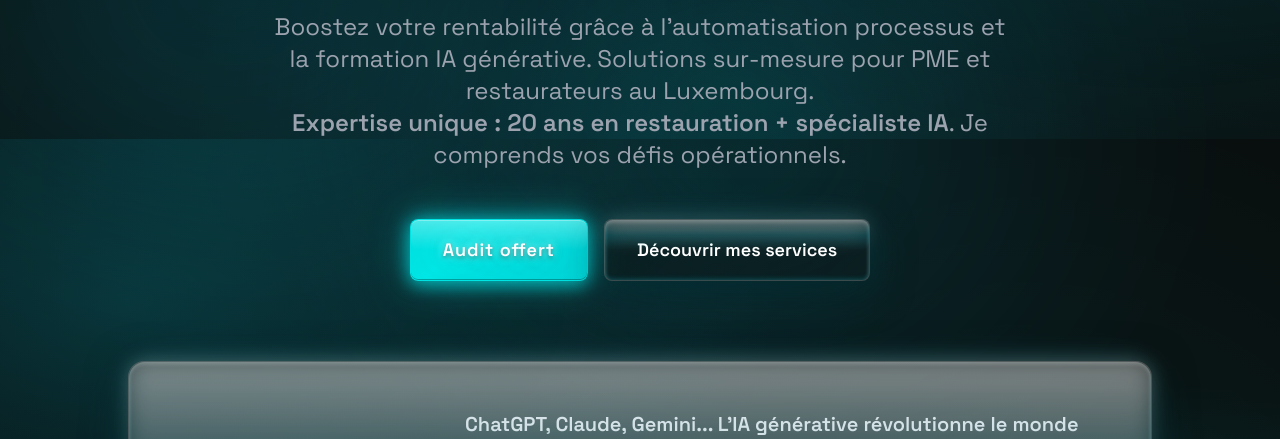
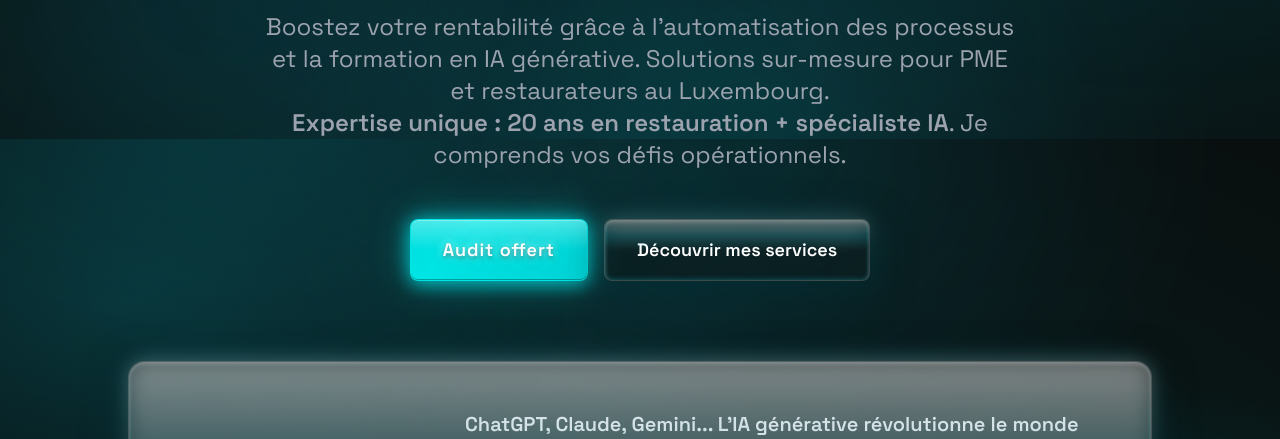
Before and after one commit to simonpionnier/Site-Spailux, a plain HTML site: page index.html in a window 1280 px wide. Shown: the part 661-1100 px from the top of the page. Drawn offline with nearby package versions, Linux system fonts and the light colour scheme; a script that the page names is missing.

Commit message:
Update index.html

```diff
--- a/index.html
+++ b/index.html
@@ -633,7 +633,7 @@
                 </h1>
 
                 <p class="fade-in-text text-lg sm:text-xl md:text-2xl text-gray-400 dark:text-gray-400 mb-8 sm:mb-12 max-w-3xl mx-auto px-2">
-                    Boostez votre rentabilité grâce à l'automatisation processus et la formation IA générative. Solutions sur-mesure pour PME et restaurateurs au Luxembourg.<br class="hidden sm:block"/>
+                    Boostez votre rentabilité grâce à l'automatisation des processus et la formation en IA générative. Solutions sur-mesure pour PME et restaurateurs au Luxembourg.<br class="hidden sm:block"/>
                     <span class="text-primary font-semibold">Expertise unique : 20 ans en restauration + spécialiste IA</span>. Je comprends vos défis opérationnels.
                 </p>
 
```
